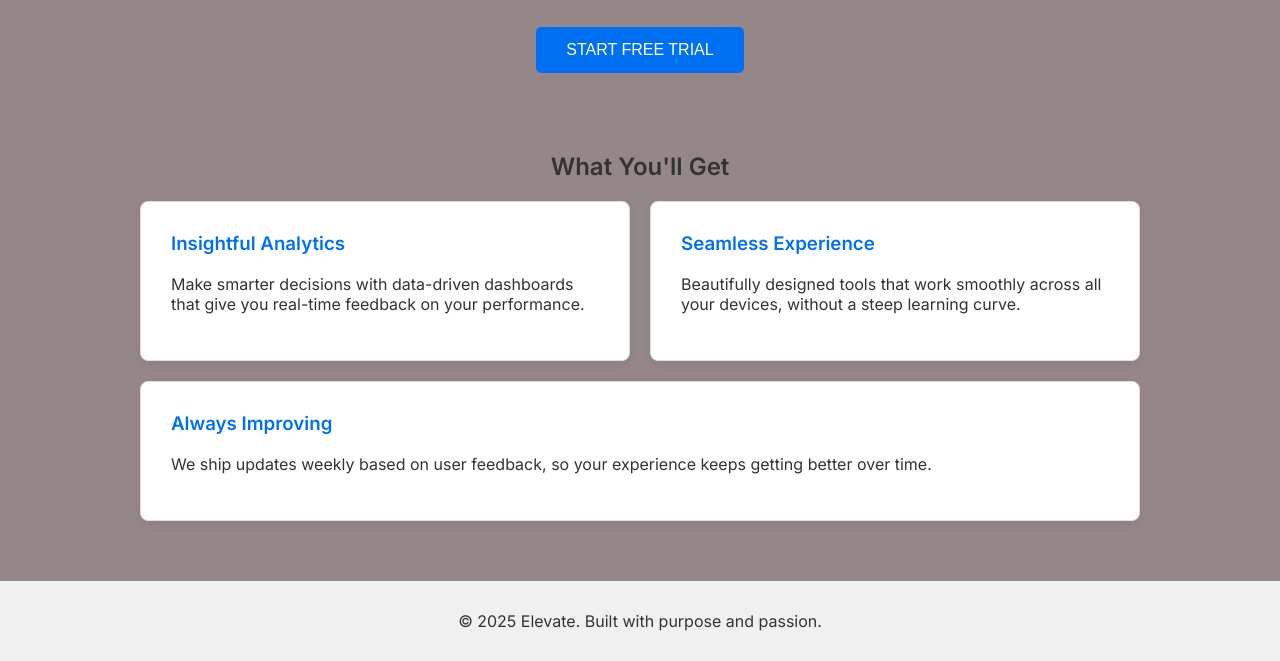
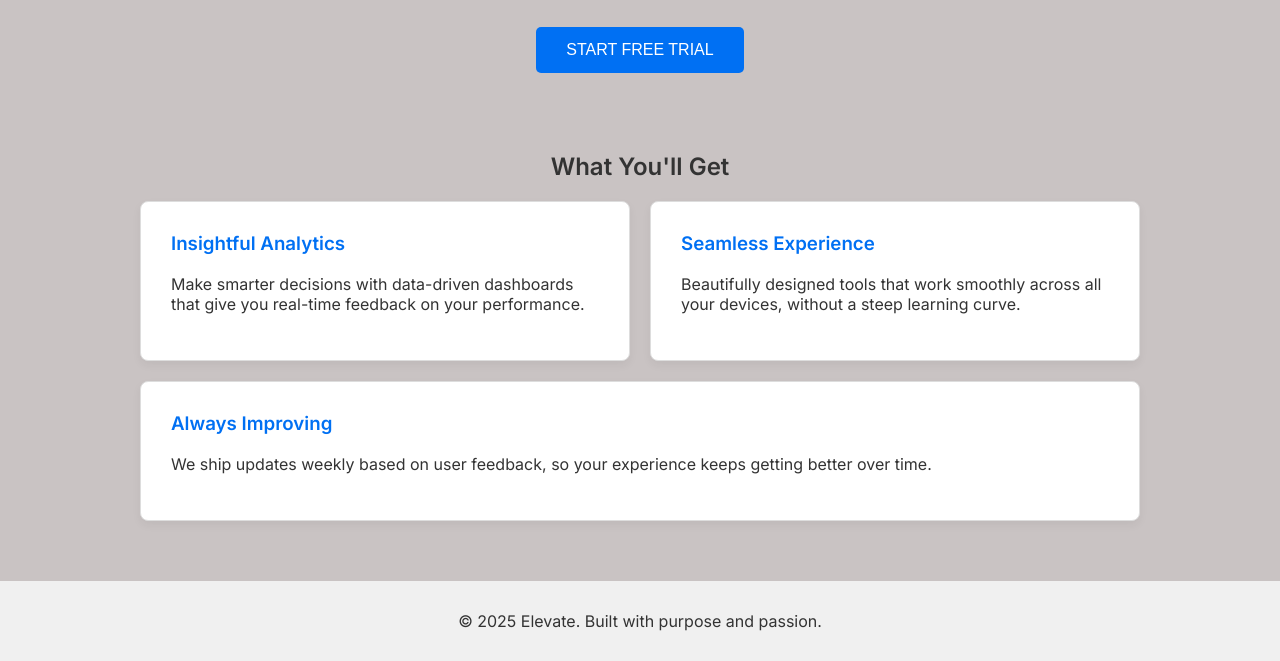
Before and after one commit to ZuluK/HTML_Landing_Pages, a plain HTML site: page index.html in a window 1280 px wide. Shown: the part 221-882 px from the top of the page. Drawn offline with Linux system fonts and the light colour scheme.

Commit message:
Updated BG color to #c9c3c3

```diff
--- a/index.html
+++ b/index.html
@@ -7,7 +7,7 @@
   <link href="https://fonts.googleapis.com/css2?family=Inter:wght@400;600&display=swap" rel="stylesheet" />
   <style>
     :root {
-      --bg: #958787;
+      --bg: #c9c3c3;
       --text: #333;
       --card-bg: #fff;
       --button-bg: #0070f3;
```
Also changed, not shown: 1 other file.
